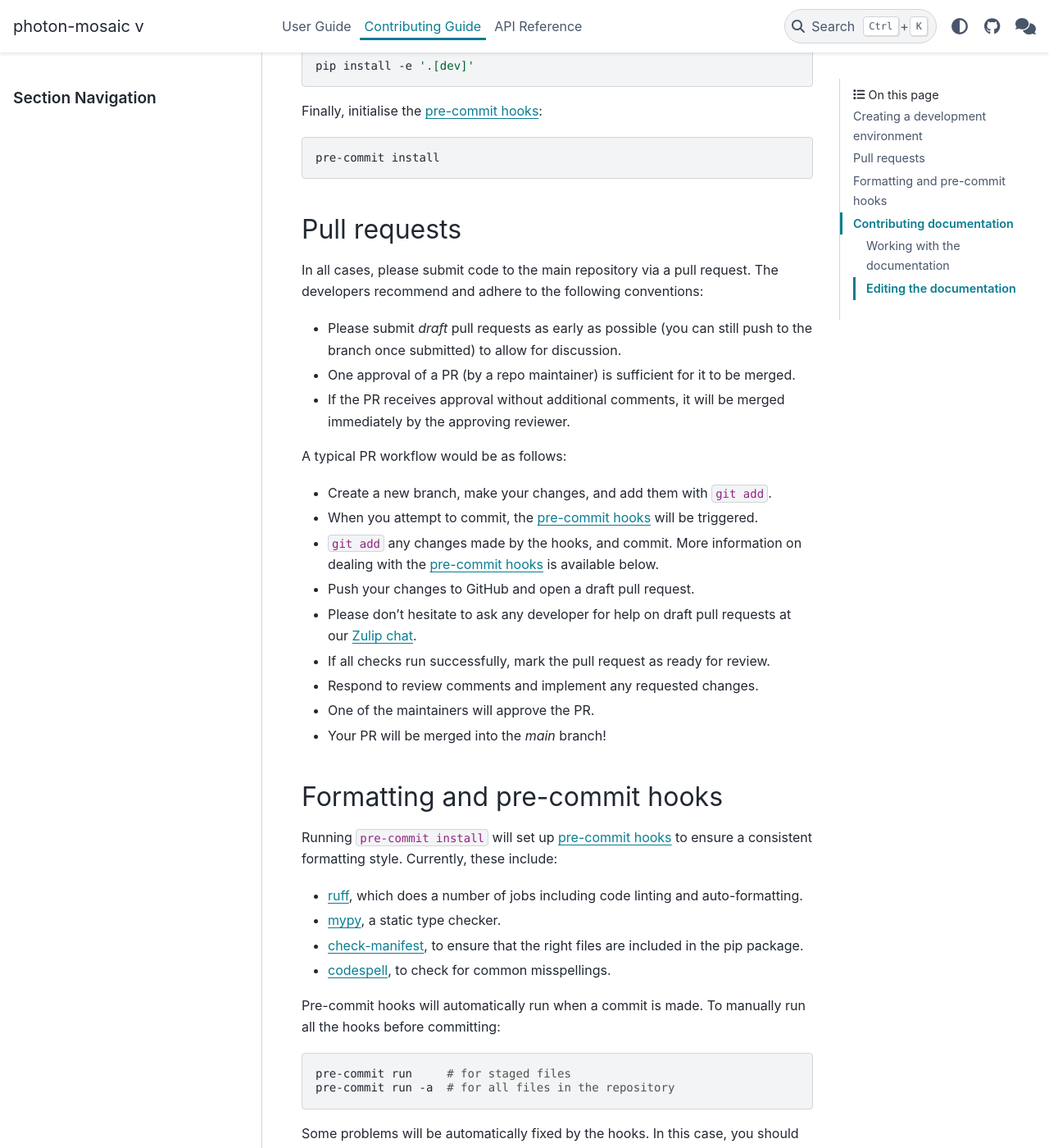
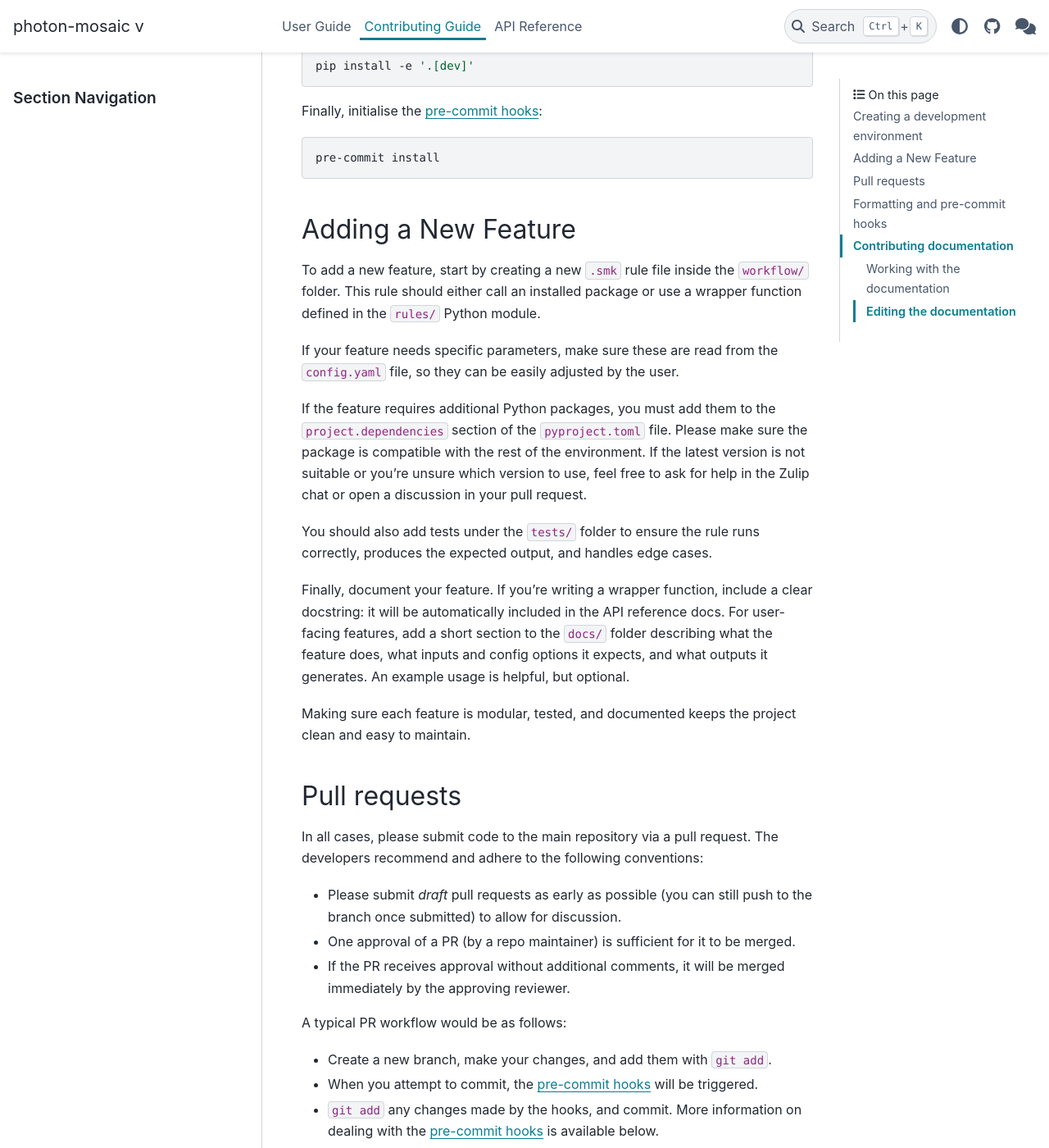
Before and after one commit to neuroinformatics-unit/photon-mosaic, a Sphinx documentation site: the page built from docs/source/contributing.md, in a window 1280 px wide and 1400 px high, scrolled down 639 px. Shown: the whole window at 82% size. Built offline with Sphinx 7.4.7 and the PyData theme 0.15.4, drawn with Linux system fonts in a browser that asks for light colours; pages that are not in the unit, such as notebooks, are missing from menus; the version number could not be read and is left out.

Commit message:
Expand contribution guidelines

````diff
--- a/docs/source/contributing.md
+++ b/docs/source/contributing.md
@@ -31,6 +31,20 @@ Finally, initialise the [pre-commit hooks](#formatting-and-pre-commit-hooks):
 ```bash
 pre-commit install
 ```
+
+## Adding a New Feature
+
+To add a new feature, start by creating a new `.smk` rule file inside the `workflow/` folder. This rule should either call an installed package or use a wrapper function defined in the `rules/` Python module.
+
+If your feature needs specific parameters, make sure these are read from the `config.yaml` file, so they can be easily adjusted by the user.
+
+If the feature requires additional Python packages, you must add them to the `project.dependencies` section of the `pyproject.toml` file. Please make sure the package is compatible with the rest of the environment. If the latest version is not suitable or you're unsure which version to use, feel free to ask for help in the Zulip chat or open a discussion in your pull request.
+
+You should also add tests under the `tests/` folder to ensure the rule runs correctly, produces the expected output, and handles edge cases.
+
+Finally, document your feature. If you’re writing a wrapper function, include a clear docstring: it will be automatically included in the API reference docs. For user-facing features, add a short section to the `docs/` folder describing what the feature does, what inputs and config options it expects, and what outputs it generates. An example usage is helpful, but optional.
+
+Making sure each feature is modular, tested, and documented keeps the project clean and easy to maintain.
 
 
 ## Pull requests
````
